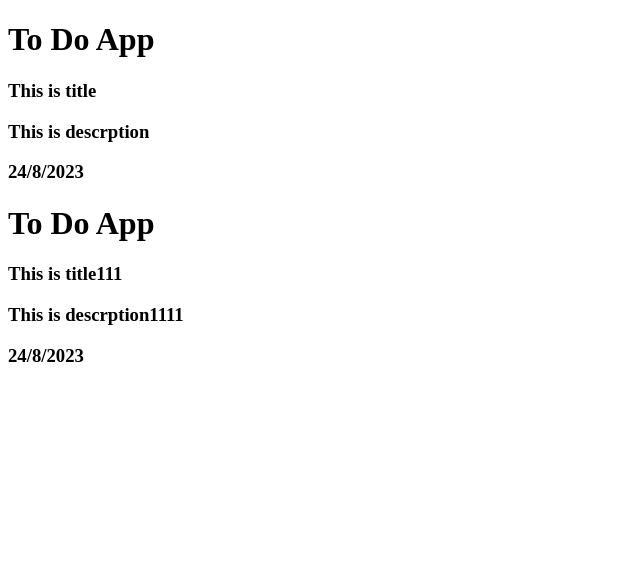
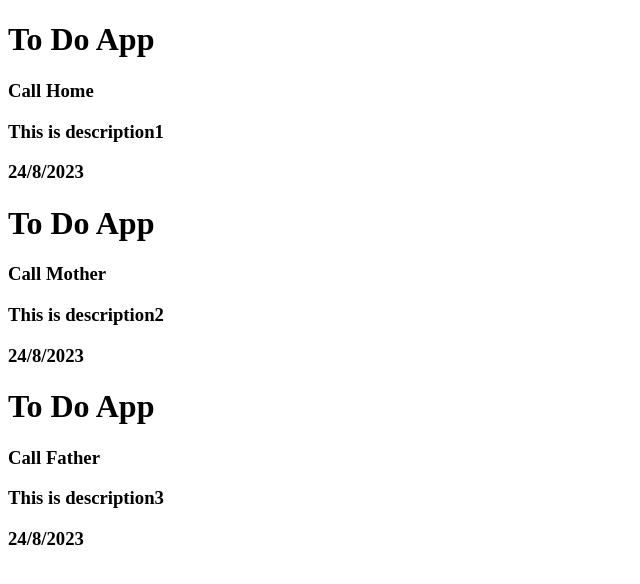
Before and after one commit to dipu157/React_Learning, a React (Create React App) app in the folder react-anis/: page / in a window 1280 px wide. Shown: the top 584 px of the page, without its empty margins (0-640 px from the left). Built offline with nearby package versions, Linux system fonts and the light colour scheme.

Commit message:
for loop use

```diff
--- a/react-anis/src/App.js
+++ b/react-anis/src/App.js
@@ -1,11 +1,15 @@
 import React from 'react';
 import Card from './components/Card';
-
+import Data from './data.json'
 
 function App() {
+    let items = [];
+    for (let i = 0; i < Data.length; i++) {
+        items.push(<Card title = {Data[i].title} desc = {Data[i].desc} />)
+    }
+
     return <div>
-        <Card title = "This is title" desc = "This is descrption" />
-        <Card title = "This is title111" desc = "This is descrption1111" />
+        {items}
     </div>
 }
 
--- /dev/null
+++ b/react-anis/src/data.json
@@ -0,0 +1,14 @@
+[
+    {
+        "title" : "Call Home",
+        "desc" : "This is description1"
+    },
+    {
+        "title" : "Call Mother",
+        "desc" : "This is description2"
+    },
+    {
+        "title" :"Call Father",
+        "desc" : "This is description3"
+    }
+]
```
